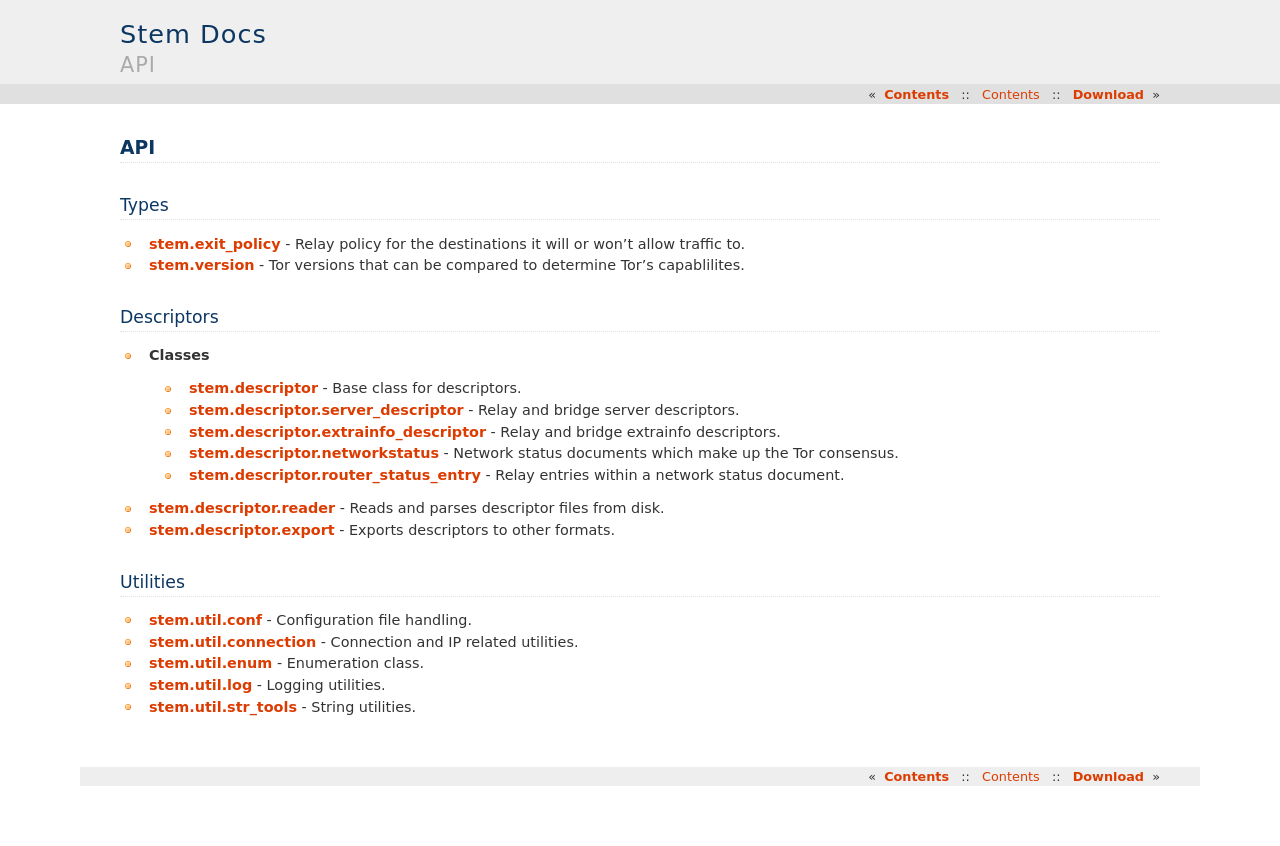
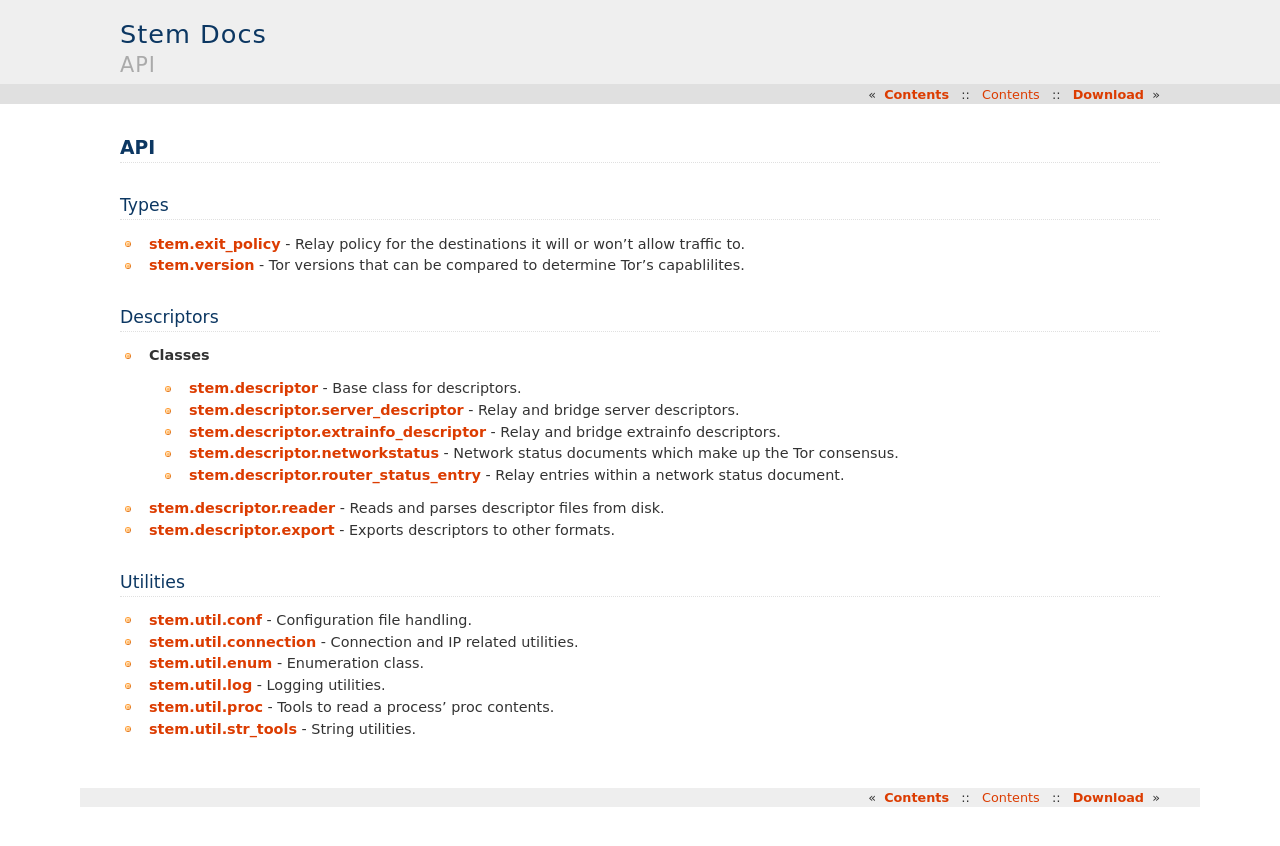
Before and after one commit to torproject/stem, a Sphinx documentation site: the page built from docs/api.rst, in a window 1280 px wide. Shown: the top 846 px of the page. Built offline with Sphinx 7.4.7, drawn with Linux system fonts in a browser that asks for light colours.

Commit message:
Revised API docs for stem.util.proc

```diff
--- a/docs/api.rst
+++ b/docs/api.rst
@@ -28,4 +28,5 @@
 * `stem.util.connection <util/connection.html>`_ - Connection and IP related utilities.
 * `stem.util.enum <util/enum.html>`_ - Enumeration class.
 * `stem.util.log <util/log.html>`_ - Logging utilities.
+* `stem.util.proc <util/proc.html>`_ - Tools to read a process' proc contents.
 * `stem.util.str_tools <util/str_tools.html>`_ - String utilities.
--- a/docs/contents.rst
+++ b/docs/contents.rst
@@ -24,4 +24,5 @@
    util/connection
    util/enum
    util/log
+   util/proc
    util/str_tools
--- /dev/null
+++ b/docs/util/proc.rst
@@ -0,0 +1,4 @@
+Proc Utilities
+==============
+
+.. automodule:: stem.util.proc
```
Also changed, not shown: 1 other file.
